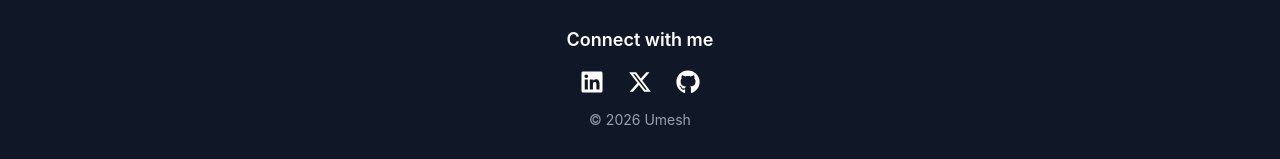
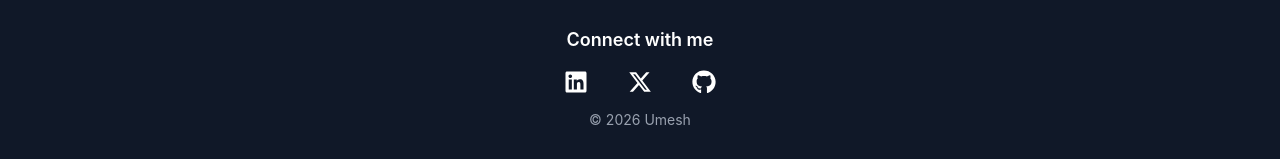
Before and after one commit to umesh4ever/umesh-mech-projects, a React (Vite) app: page /#/project/cmm in a window 1280 px wide. Shown: the part 1650-1809 px from the top of the page. Built offline with nearby package versions, Linux system fonts and the light colour scheme; no server answers.

Commit message:
feat: Update resume content and improve layout in PDF; adjust spacing in Footer, Header, Navbar, and ProjectSection components

```diff
--- a/src/components/Footer.jsx
+++ b/src/components/Footer.jsx
@@ -11,7 +11,7 @@ const Footer = () => {
           Connect with me
         </h2>
 
-        <div className="flex gap-6 text-2xl">
+        <div className="flex gap-10 text-2xl">
 
           <a
             href="https://www.linkedin.com/in/umesh-b7066627b/"
--- a/src/components/Header.jsx
+++ b/src/components/Header.jsx
@@ -49,7 +49,7 @@ const Header = () => {
   };
 
   return (
-    <header className="relative w-full py-12 px-6 bg-slate-900 text-white overflow-hidden">
+    <header className="relative w-full py-6 px-6 lg:py-12  bg-slate-900 text-white overflow-hidden">
       {/* Particles Container */}
       {init && (
         <Particles
--- a/src/components/Navbar.jsx
+++ b/src/components/Navbar.jsx
@@ -43,7 +43,7 @@ const Navbar = () => {
               if (location.pathname === "/") {
                 document
                   .getElementById("projects")
-                  ?.scrollIntoView({ behavior: "smooth" })
+                  ?.scrollIntoView({behavior: "smooth"})
               } else {
                 navigate("/")
                 setTimeout(() => {
--- a/src/pages/ProjectDetail.jsx
+++ b/src/pages/ProjectDetail.jsx
@@ -1,7 +1,14 @@
 import { useParams } from "react-router-dom"
 import projects from "../data/projects"
+import { useEffect } from "react";
 
 const ProjectDetail = () => {
+
+    useEffect(() => {
+    // This runs once when the component mounts
+      window.scrollTo(0, 0);
+    }, []);
+
   const { id } = useParams()
   const project = projects[id]
 
--- a/src/sections/ProjectSection.jsx
+++ b/src/sections/ProjectSection.jsx
@@ -3,7 +3,7 @@ import projects from "../data/projects"
 
 const ProjectSection = () => {
   return (
-    <section id="projects" className="w-full py-10 px-10">
+    <section id="projects" className="w-full py-10 px-8">
 
       <div className="max-w-6xl mx-auto">
 
```
Also changed, not shown: 1 other file (tests, documents, lock files or other folders).
